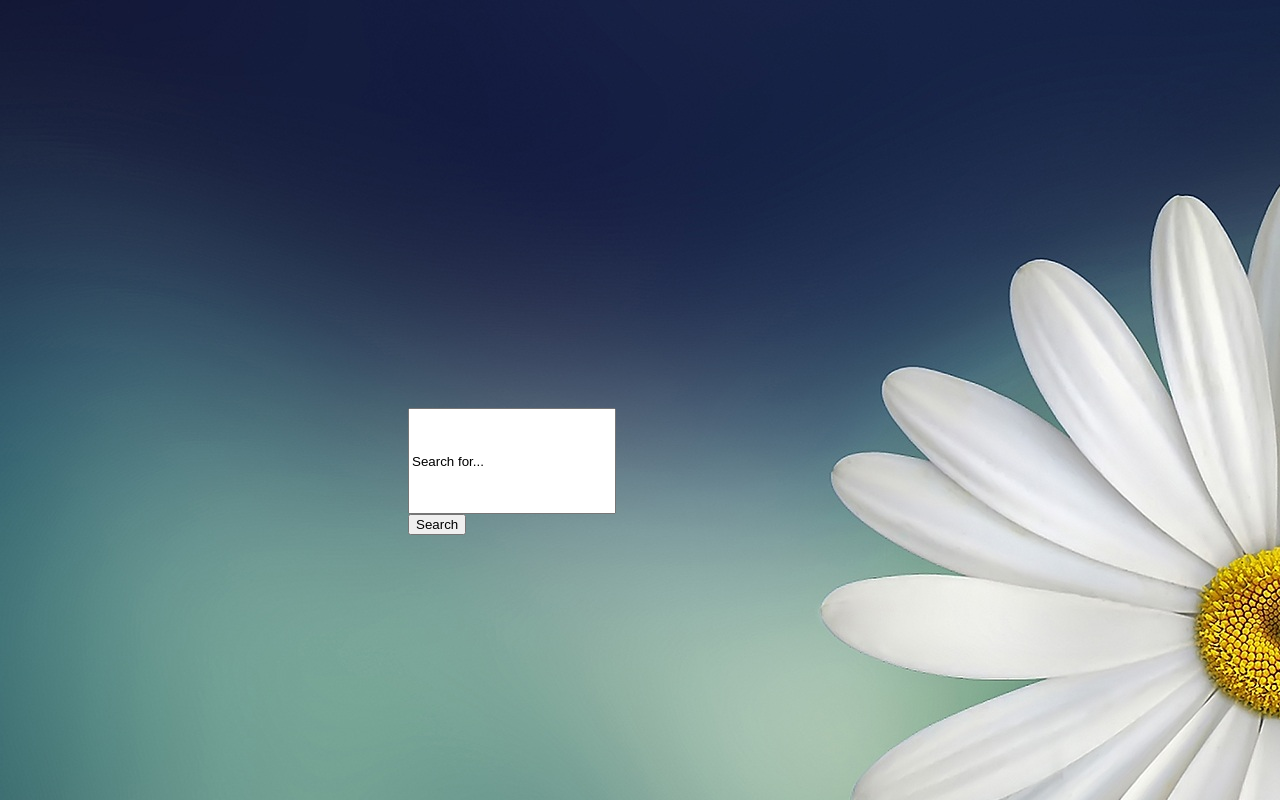
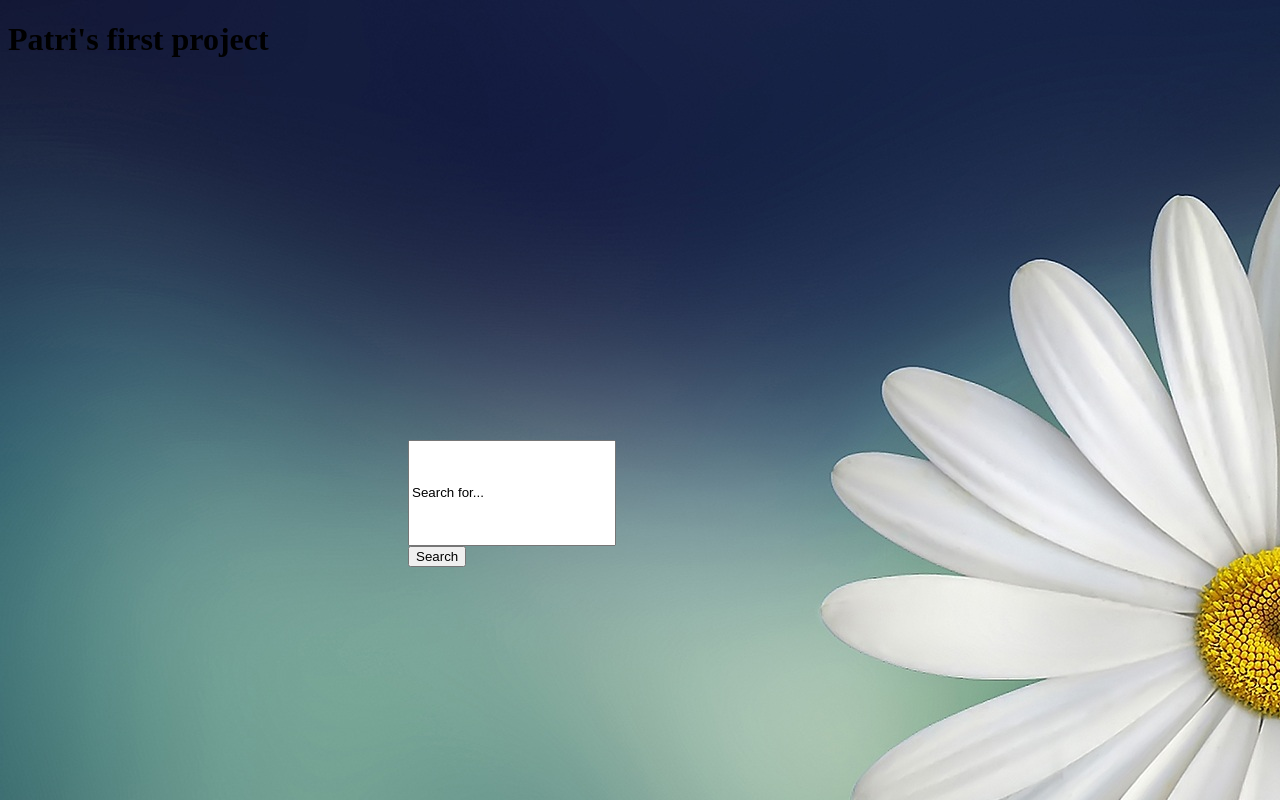
Before and after one commit to patriciastanca/project1, a website: page frontend/index.html in a window 1280 px wide. Drawn offline with nearby package versions, Linux system fonts and the light colour scheme.

Commit message:
tests 10

```diff
--- a/frontend/index.html
+++ b/frontend/index.html
@@ -3,6 +3,7 @@
     <head>
         <title>Patri's project</title>
         <link href="css/style.css" rel="stylesheet">
+        <h1>Patri's first project</h1>
     </head>
 
     <body>
```
